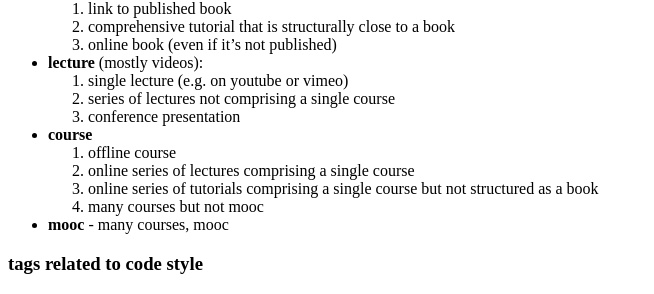
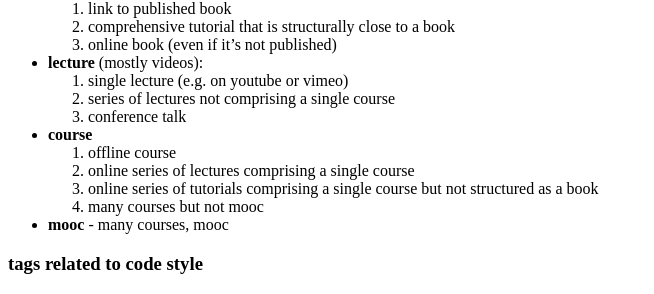
Before and after one commit to tap349/tap349.github.io, a Jekyll site: the page built from _posts/2016-01-22-pinboard-tags.md, in a window 1280 px wide. Shown: the part 413-707 px from the top of the page, without its empty margins (0-654 px from the left). Built offline with Jekyll 4.4.1, drawn with Linux system fonts in a browser that asks for light colours.

Commit message:
update 2016-12-24_12:55:10

```diff
--- a/_posts/2016-01-22-pinboard-tags.md
+++ b/_posts/2016-01-22-pinboard-tags.md
@@ -23,7 +23,7 @@ differences between similar tags on pinboard
 - **lecture** (mostly videos):
   1. single lecture (e.g. on youtube or vimeo)
   2. series of lectures not comprising a single course
-  3. conference presentation
+  3. conference talk
 - **course**
   1. offline course
   2. online series of lectures comprising a single course
```
